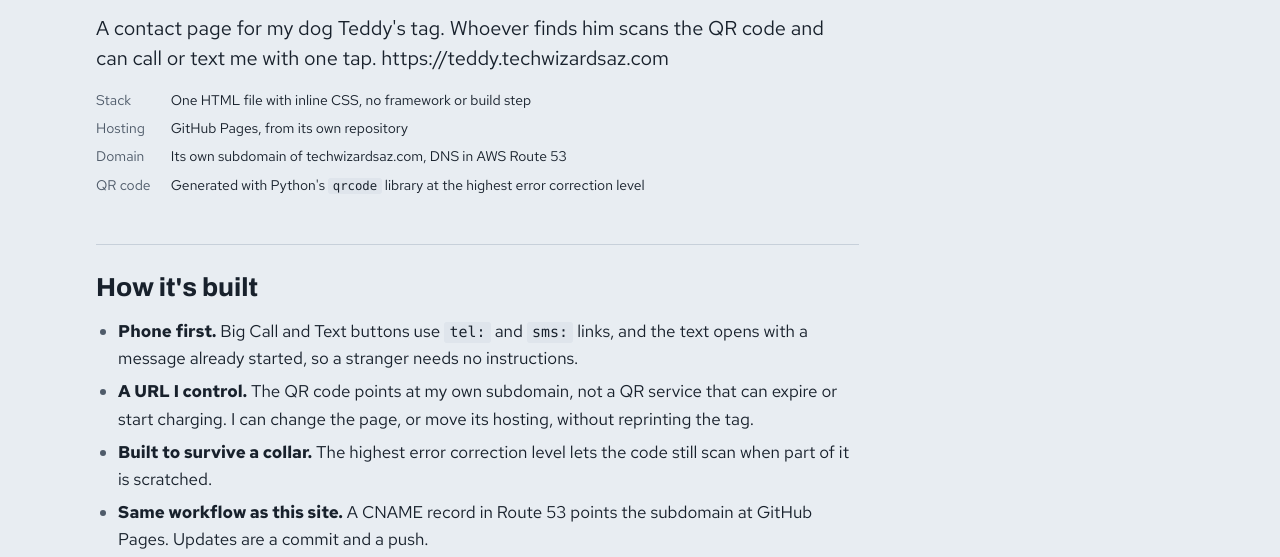
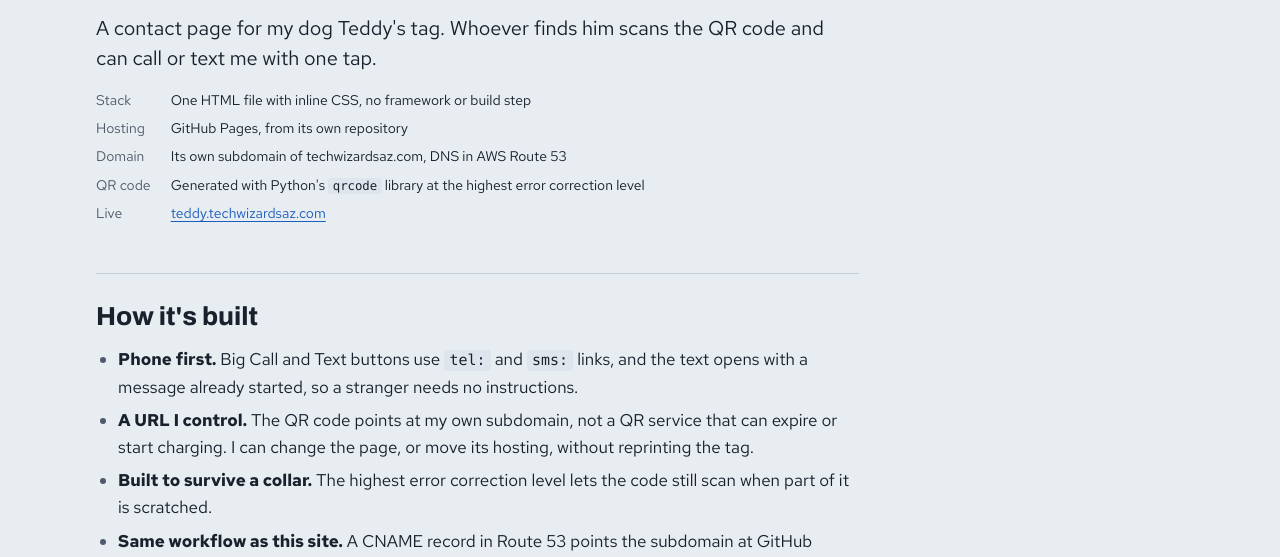
Before and after one commit to FutureITWizardFrank/portfolio, a plain HTML site: page projects/dog-tag.html in a window 1280 px wide. Shown: the part 211-768 px from the top of the page. Drawn offline with Linux system fonts and the light colour scheme; a web font is replaced by a local one.

Commit message:
Update lead paragraph and add live site link
Added a link to the live site for the QR dog tag.

```diff
--- a/projects/dog-tag.html
+++ b/projects/dog-tag.html
@@ -29,12 +29,13 @@
     <div class="article-head">
       <p class="breadcrumb"><a href="../index.html#projects">Projects</a> / GitHub Pages</p>
       <h1>QR dog tag</h1>
-      <p class="lead">A contact page for my dog Teddy's tag. Whoever finds him scans the QR code and can call or text me with one tap. https://teddy.techwizardsaz.com</p>
+      <p class="lead">A contact page for my dog Teddy's tag. Whoever finds him scans the QR code and can call or text me with one tap.</p>
       <dl class="facts">
         <dt>Stack</dt><dd>One HTML file with inline CSS, no framework or build step</dd>
         <dt>Hosting</dt><dd>GitHub Pages, from its own repository</dd>
         <dt>Domain</dt><dd>Its own subdomain of techwizardsaz.com, DNS in AWS Route&nbsp;53</dd>
         <dt>QR code</dt><dd>Generated with Python's <code>qrcode</code> library at the highest error correction level</dd>
+        <dt>Live</dt><dd><a href="https://teddy.techwizardsaz.com">teddy.techwizardsaz.com</a></dd>
       </dl>
     </div>
 
```
